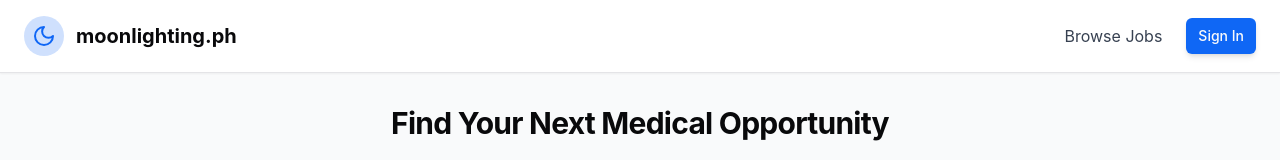
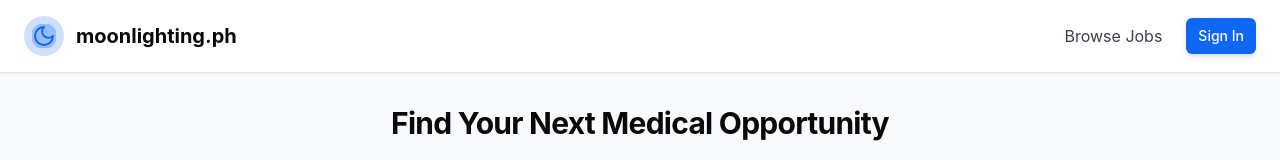
Before and after one commit to Moonlighting-ph/moonlighting-app, a React (Vite) app: page /jobs in a window 1280 px wide. Shown: the top 160 px of the page. Built offline with nearby package versions, Linux system fonts and the light colour scheme; no server answers; the database is empty; a web font is replaced by a local one.

Commit message:
Update moon icon
Update the moon icon in the Navbar and Footer to match the provided SVG design.

```diff
--- a/src/components/icons/Moon.tsx
+++ b/src/components/icons/Moon.tsx
@@ -9,16 +9,17 @@ export function Moon(props: SVGProps<SVGSVGElement>) {
         xmlns="http://www.w3.org/2000/svg"
         width="24"
         height="24"
-        viewBox="0 0 24 24"
+        viewBox="0 0 32 32"
         fill="none"
         stroke="currentColor"
-        strokeWidth="2"
+        strokeWidth="2.5"
         strokeLinecap="round"
         strokeLinejoin="round"
         className="h-7 w-7 text-primary relative z-10 group-hover:rotate-12 transition-transform duration-300"
         {...props}
       >
-        <path d="M12 3a6 6 0 0 0 9 9 9 9 0 1 1-9-9Z" />
+        <path d="M16 4a8 8 0 0 0 12 12 12 12 0 1 1-12-12z" />
+        <circle cx="16" cy="16" r="16" fill="currentColor" opacity="0.3" />
       </svg>
     </div>
   );
```
Also changed, not shown: public/favicon.svg.
